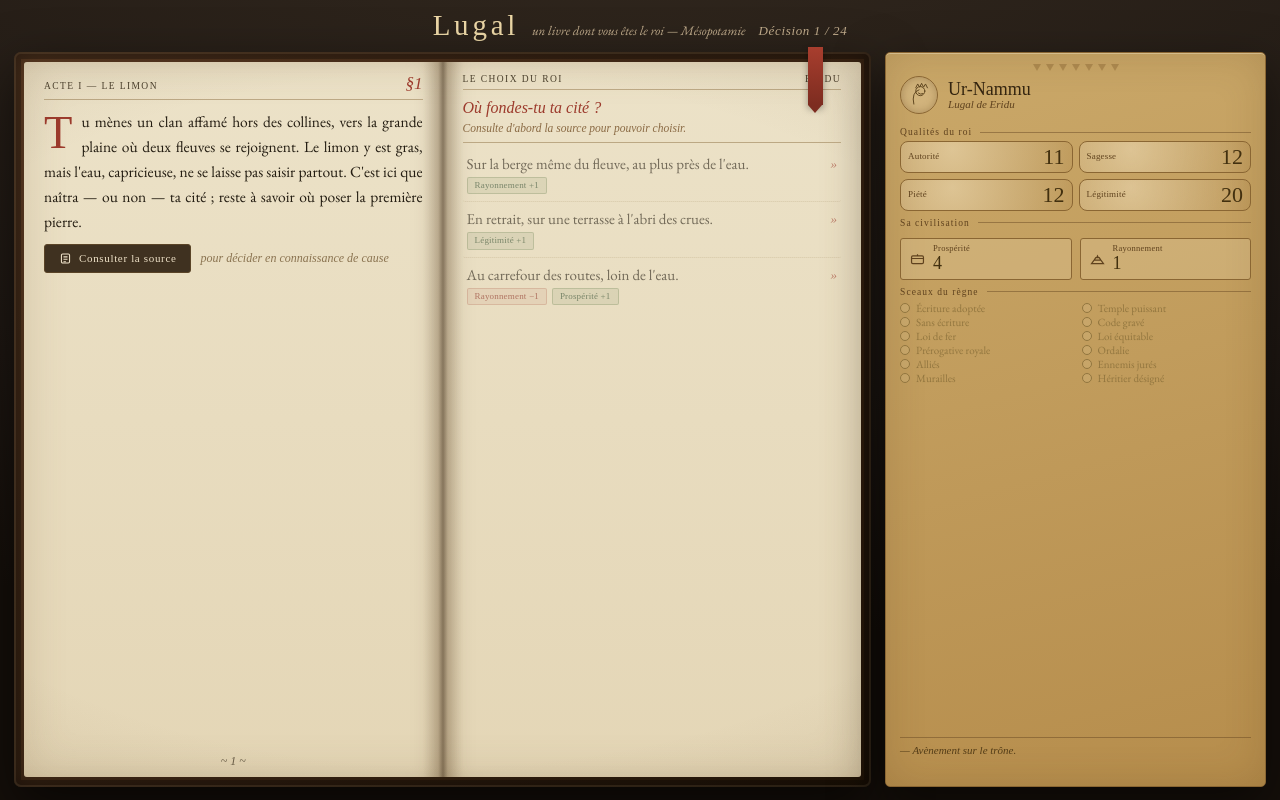
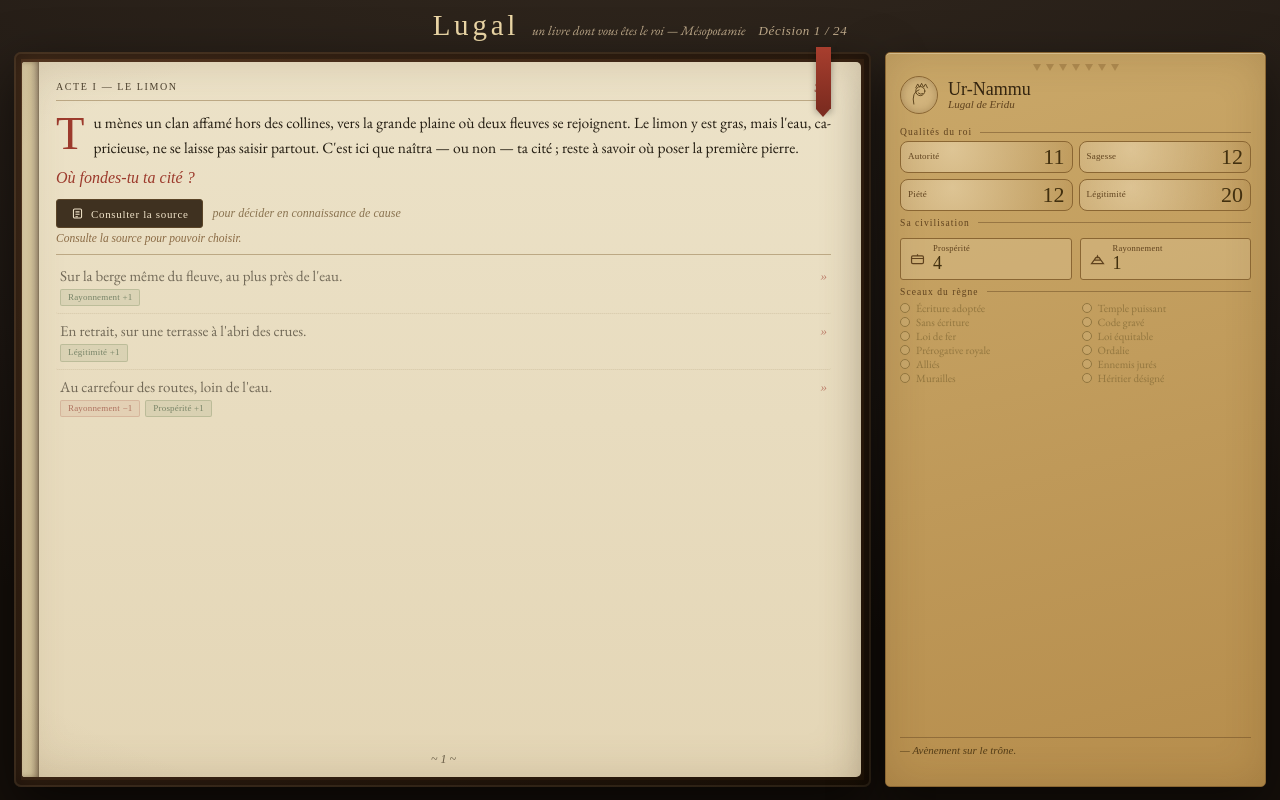
Before and after one commit to merciermathieu5/Lugal, a plain HTML site: page index.html in a window 1280 px wide. Both pictures are taken after a click on the button "Ouvrir le livre — §1". Drawn offline with nearby package versions, Linux system fonts and the light colour scheme; a web font is replaced by a local one.

Commit message:
Update index.html

```diff
--- a/index.html
+++ b/index.html
@@ -28,33 +28,33 @@ body{font-family:"EB Garamond",Georgia,serif;color:var(--ink);
 .progress{font-family:"IM Fell English SC",serif;font-size:11px;letter-spacing:.05em;color:#b39a72;white-space:nowrap;font-style:normal}
 .stage{flex:1 1 auto;min-height:0;display:grid;grid-template-columns:1.62fr .72fr;gap:14px;margin-top:5px}
 
-/* ---------- LE LIVRE OUVERT ---------- */
-.book{height:100%;min-height:0;display:flex;padding:10px;border-radius:7px;position:relative;
+/* ---------- LE LIVRE (page unique reliée) ---------- */
+.book{height:100%;min-height:0;display:flex;padding:10px 10px 10px 8px;border-radius:7px;position:relative;
   background:linear-gradient(135deg,var(--cover-1),var(--cover-2) 58%,var(--cover-3));
   box-shadow:0 20px 54px rgba(0,0,0,.6),inset 0 0 0 2px rgba(255,220,170,.09),inset 0 0 0 7px rgba(0,0,0,.28),inset 0 0 24px rgba(0,0,0,.4)}
-.pages{flex:1;min-height:0;display:grid;grid-template-columns:1fr 1fr;position:relative;border-radius:3px;overflow:hidden;
+.pages{flex:1;min-height:0;position:relative;border-radius:3px 5px 5px 3px;overflow:hidden;
   background:linear-gradient(180deg,var(--paper),var(--paper-2));
   box-shadow:inset 0 0 44px rgba(120,90,50,.2)}
+/* la tranche : un mince sliver de la page précédente + l'ombre de la reliure */
+.pages::before{content:"";position:absolute;top:0;bottom:0;left:0;width:17px;z-index:3;pointer-events:none;
+  background:linear-gradient(90deg,#d8c9a3,#cdbd95 52%,rgba(80,55,25,.30) 90%,rgba(55,36,16,.45));
+  box-shadow:inset -2px 0 5px rgba(60,40,18,.35)}
 .pages::after{content:"";position:absolute;inset:0;pointer-events:none;z-index:4;
-  background:radial-gradient(120% 80% at 50% 50%,transparent 60%,rgba(80,55,25,.14) 100%)}
-.spine{position:absolute;top:0;bottom:0;left:50%;width:40px;transform:translateX(-50%);z-index:3;pointer-events:none;
-  background:linear-gradient(90deg,rgba(90,62,30,0),rgba(90,62,30,.16) 38%,rgba(55,36,16,.42) 50%,rgba(90,62,30,.16) 62%,rgba(90,62,30,0))}
-.ribbon{position:absolute;top:-5px;right:48px;width:15px;height:58px;z-index:6;background:linear-gradient(180deg,#a83e2e,#7d2c20);box-shadow:0 4px 7px rgba(0,0,0,.35)}
+  background:radial-gradient(130% 90% at 60% 50%,transparent 62%,rgba(80,55,25,.13) 100%)}
+.ribbon{position:absolute;top:-5px;right:40px;width:15px;height:62px;z-index:6;background:linear-gradient(180deg,#a83e2e,#7d2c20);box-shadow:0 4px 7px rgba(0,0,0,.35)}
 .ribbon::after{content:"";position:absolute;bottom:-8px;left:0;border-left:7.5px solid transparent;border-right:7.5px solid transparent;border-top:8px solid #7d2c20}
-.leaf{min-height:0;overflow:auto;display:flex;flex-direction:column;padding:12px 20px 8px;position:relative;z-index:2}
-.leaf-l{box-shadow:inset -22px 0 28px -22px rgba(70,46,18,.5)}
-.leaf-r{box-shadow:inset 22px 0 28px -22px rgba(70,46,18,.5)}
-.leaf-full{grid-column:1/-1;align-items:center;text-align:center;padding:20px 14%}
+.leaf{height:100%;min-height:0;overflow:auto;display:flex;flex-direction:column;padding:13px 30px 10px 34px;position:relative;z-index:2}
+.leaf-full{align-items:center;text-align:center;padding:22px 12% 18px}
 .rhead{flex:0 0 auto;display:flex;justify-content:space-between;align-items:baseline;gap:8px;
-  font-family:"IM Fell English SC",serif;font-size:9.5px;letter-spacing:.15em;text-transform:uppercase;color:var(--ink-soft);
+  font-family:"IM Fell English SC",serif;font-size:10px;letter-spacing:.16em;text-transform:uppercase;color:var(--ink-soft);
   padding-bottom:5px;border-bottom:1px solid var(--rule);margin-bottom:9px}
 .rhead .rno{font-family:"IM Fell English",serif;font-style:italic;font-size:17px;color:var(--rubric);letter-spacing:0;text-transform:none}
-.dropcap-wrap{flex:0 1 auto;min-height:0;overflow:auto}
+.dropcap-wrap{flex:0 0 auto}
 .prose{font-size:15.5px;line-height:1.62;text-align:justify;hyphens:auto}
 .prose p{margin:0 0 9px}
 .prose .dropcap::first-letter{font-family:"IM Fell English",serif;font-size:3em;line-height:.78;float:left;padding:6px 9px 0 0;color:var(--rubric)}
 .prose em{font-style:italic;color:#5a4a30}
-.folio-no{flex:0 0 auto;margin-top:auto;padding-top:8px;font-family:"IM Fell English",serif;font-style:italic;font-size:12px;color:var(--ink-soft);text-align:center;opacity:.8}
+.folio-no{flex:0 0 auto;margin-top:auto;padding-top:9px;font-family:"IM Fell English",serif;font-style:italic;font-size:12px;color:var(--ink-soft);text-align:center;opacity:.8}
 
 /* consulter la source */
 .consult-row{flex:0 0 auto;display:flex;align-items:center;gap:9px;margin:9px 0 2px;flex-wrap:wrap}
@@ -89,7 +89,7 @@ body{font-family:"EB Garamond",Georgia,serif;color:var(--ink);
 /* page de droite : décision */
 .consigne{flex:0 0 auto;font-family:"IM Fell English",serif;font-style:italic;font-size:16px;color:var(--rubric);margin-bottom:3px}
 .locknote{flex:0 0 auto;font-family:"IM Fell English",serif;font-style:italic;font-size:11.5px;color:#8a6a44;margin:2px 0 4px}
-.renvois{flex:0 1 auto;min-height:0;overflow:auto;border-top:1px solid var(--rule);padding-top:4px;margin-top:4px}
+.renvois{flex:0 0 auto;border-top:1px solid var(--rule);padding-top:4px;margin-top:6px}
 .renvoi{display:flex;gap:9px;align-items:flex-start;justify-content:space-between;width:100%;text-align:left;background:none;border:none;padding:7px 4px;font-family:"EB Garamond",serif;font-size:15px;color:var(--ink);cursor:pointer;transition:background .12s;border-radius:2px;border-bottom:1px dotted rgba(120,90,45,.3)}
 .renvoi:last-child{border-bottom:none}
 .renvoi:hover:not(:disabled){background:rgba(156,58,44,.07)}
@@ -196,9 +196,8 @@ body{font-family:"EB Garamond",Georgia,serif;color:var(--ink);
 @media(max-width:900px){
   html,body{overflow:auto;height:auto}body{min-height:100%}
   .stage{grid-template-columns:1fr}.book,.tablet{height:auto;min-height:0}.tablet{order:-1}
-  .pages{grid-template-columns:1fr}.spine,.ribbon{display:none}
-  .leaf-r{box-shadow:none;border-top:1px solid var(--rule)}
-  .dropcap-wrap,.renvois,.seals{overflow:visible}
+  .ribbon{display:none}.leaf{height:auto;overflow:visible}
+  .seals{overflow:visible}
 }
 @media(prefers-reduced-motion:reduce){*{animation:none!important}}
 </style>
@@ -496,7 +495,7 @@ const STORY={
     texte:["Ta civilisation a son sommet — toi, les scribes, les prêtres — et son fond : paysans accablés, débiteurs, esclaves. C'est sur leurs épaules que repose tout l'édifice. Trop les presser le fait vaciller ; trop les ménager t'appauvrit."],
     consigne:"Que fais-tu de l'ordre social ?",
     renvois:[
-      {t:"Durcir l'ordre : corvées et dettes strictes.",eff:{prosperite:1,legitimite:-2},reg:"Ordre durci — la richesse monte, la colère aussi.",impact:"Presser les plus faibles enrichit l'État à court terme, mais l'histoire mésopotamienne est jalonnée de révoltes de débiteurs : une société trop dure finit par se soulever.",cible:"n23"},
+      {t:"Durcir l'ordre : corvées et dettes strictes.",eff:{prosperite:1,legitimite:-2},sceau:"Ordre durci",reg:"Ordre durci — la richesse monte, la colère aussi.",impact:"Presser les plus faibles enrichit l'État à court terme, mais l'histoire mésopotamienne est jalonnée de révoltes de débiteurs : une société trop dure finit par se soulever.",cible:"n23"},
       {t:"Alléger dettes et corvées.",eff:{legitimite:2,prosperite:-1},reg:"Dettes allégées — le peuple respire et t'aime.",impact:"Effacer les dettes et alléger les corvées — certains rois le firent vraiment — apaise les tensions et s'attache le peuple, au prix de revenus moindres. Un investissement dans la paix sociale.",cible:"n23"},
       {t:"Ne rien changer à l'ordre établi.",eff:{},reg:"L'ordre demeure — ni mieux, ni pire.",impact:"Laisser l'ordre tel quel évite les remous immédiats, mais ne résout aucune des tensions qui couvent : l'immobilisme n'est qu'un sursis.",cible:"n23"}
     ]},
@@ -538,7 +537,7 @@ function evaluerFin(F){
   const s=F.sceaux,ray=F.rayonnement,leg=F.legitimite,pro=F.prosperite,aut=F.autorite,pie=F.piete,sag=F.sagesse;
   if(pro<=0) return "nF_greniers";
   if(s.has("Sans écriture")&&ray<3) return "nF_oubli";
-  if(leg<=8) return (s.has("Loi de fer")||s.has("Prérogative royale"))?"nF_poignards":"nF_revolte";
+  if(leg<=8) return s.has("Ordre durci")?"nF_revolte":"nF_poignards";
   if(s.has("Ennemis jurés")&&!s.has("Murailles")) return "nF_vengeance";
   if(s.has("Loi de fer")) return (aut>=11&&pro>=3)?"nF_empire":"nF_poignards";
   if(s.has("Ordalie")||s.has("Temple puissant")){
@@ -578,7 +577,7 @@ function ebsFor(r){
   if(r.lawref)out.push(`<span class="eb law ${r.lawnone?'none':''}">${r.lawref}</span>`);
   if(r.epreuve){
     const e=r.epreuve,pct=pReussite(F[e.stat],e.seuil||8);
-    out.push(`<span class="eb die">${DICO}${pct} % · ${LAB[e.stat]}</span>`);
+    out.push(`<span class="eb die">pari · ${pct} % · ${LAB[e.stat]}</span>`);
     deltaBadges(e.ok.eff).forEach(x=>out.push(x));
     if(e.ok.sceau)out.push(`<span class="eb seal">sceau : ${e.ok.sceau}</span>`);
     out.push(`<span class="eb neg dim">si échec : ${penInline(e.penalite)}</span>`);
@@ -679,7 +678,7 @@ function rendre(flash){
   $("#progress").textContent=n.fin?"Fin du règne":(num?`Décision ${num} / 24`:"");
   if(n.fin){
     const bilan=QUALITES.map(k=>`<span class="eb pos">${LAB[k]} ${F[k]}</span>`).join("")+METRES.map(k=>`<span class="eb seal">${LAB[k]} ${F[k]}</span>`).join("");
-    pages.innerHTML=`<div class="spine"></div><div class="leaf leaf-full">
+    pages.innerHTML=`<div class="leaf leaf-full">
       <div class="rhead" style="width:100%"><span>${n.folio}</span><span class="rno">fin du règne</span></div>
       <div class="fin-title">${n.titre}</div>
       <div class="fin-prose">${n.prose[0]}</div>
@@ -695,9 +694,14 @@ function rendre(flash){
     return `<button class="renvoi open" data-i="${i}"${r.arts?` data-arts="${r.arts.join(',')}"`:''} disabled><span class="lt"><span>${r.t}</span><span class="ebs">${ebsFor(r)}</span></span><span class="go">${r.go||'»'}</span></button>`;
   }).join("");
   const srcBlock=s?`<div class="consult-row" id="consultrow"><button class="consult-btn" id="consultbtn">${SCROLL} Consulter la source</button><span class="consult-hint">pour décider en connaissance de cause</span></div><div class="source-wrap" id="sourcewrap">${plate(s)}</div><div class="readlock" id="readlock"><span class="rl-txt">Étudie la source — <span class="rl-num">${READ_LOCK}</span> s</span><div class="rl-bar"><i></i></div></div>`:'';
-  const left=`<div class="leaf leaf-l"><div class="rhead"><span>${n.folio}</span><span class="rno">§${num}</span></div><div class="dropcap-wrap"><div class="prose"><p class="dropcap">${n.texte[0]}</p>${n.texte.slice(1).map(p=>`<p>${p}</p>`).join("")}</div>${srcBlock}</div><div class="folio-no">~ ${num} ~</div></div>`;
-  const right=`<div class="leaf leaf-r"><div class="rhead"><span>Le choix du roi</span><span>${esc(F.cite)}</span></div><div class="consigne">${n.consigne}</div>${s?'<div class="locknote" id="locknote">Consulte d\'abord la source pour pouvoir choisir.</div>':''}<div class="renvois" id="renvois">${renv}</div><div class="dice-zone" id="dicezone"></div><div class="folio-no"></div></div>`;
-  pages.innerHTML=`<div class="spine"></div>${left}${right}`;
+  pages.innerHTML=`<div class="leaf"><div class="rhead"><span>${n.folio}</span><span class="rno">§${num}</span></div>`
+    +`<div class="dropcap-wrap"><div class="prose"><p class="dropcap">${n.texte[0]}</p>${n.texte.slice(1).map(p=>`<p>${p}</p>`).join("")}</div></div>`
+    +`<div class="consigne">${n.consigne}</div>`
+    +srcBlock
+    +`${s?'<div class="locknote" id="locknote">Consulte la source pour pouvoir choisir.</div>':''}`
+    +`<div class="renvois" id="renvois">${renv}</div>`
+    +`<div class="dice-zone" id="dicezone"></div>`
+    +`<div class="folio-no">~ ${num} ~</div></div>`;
   bindRenvois(n);rendreTablette(flash);
   if(s){$("#consultbtn").onclick=()=>{$("#sourcewrap").style.display="block";$("#consultrow").innerHTML='<span class="consult-done">Source consultée — étudie-la, puis décide.</span>';startReadLock(READ_LOCK);};}
   else{enableOpen();}
```
